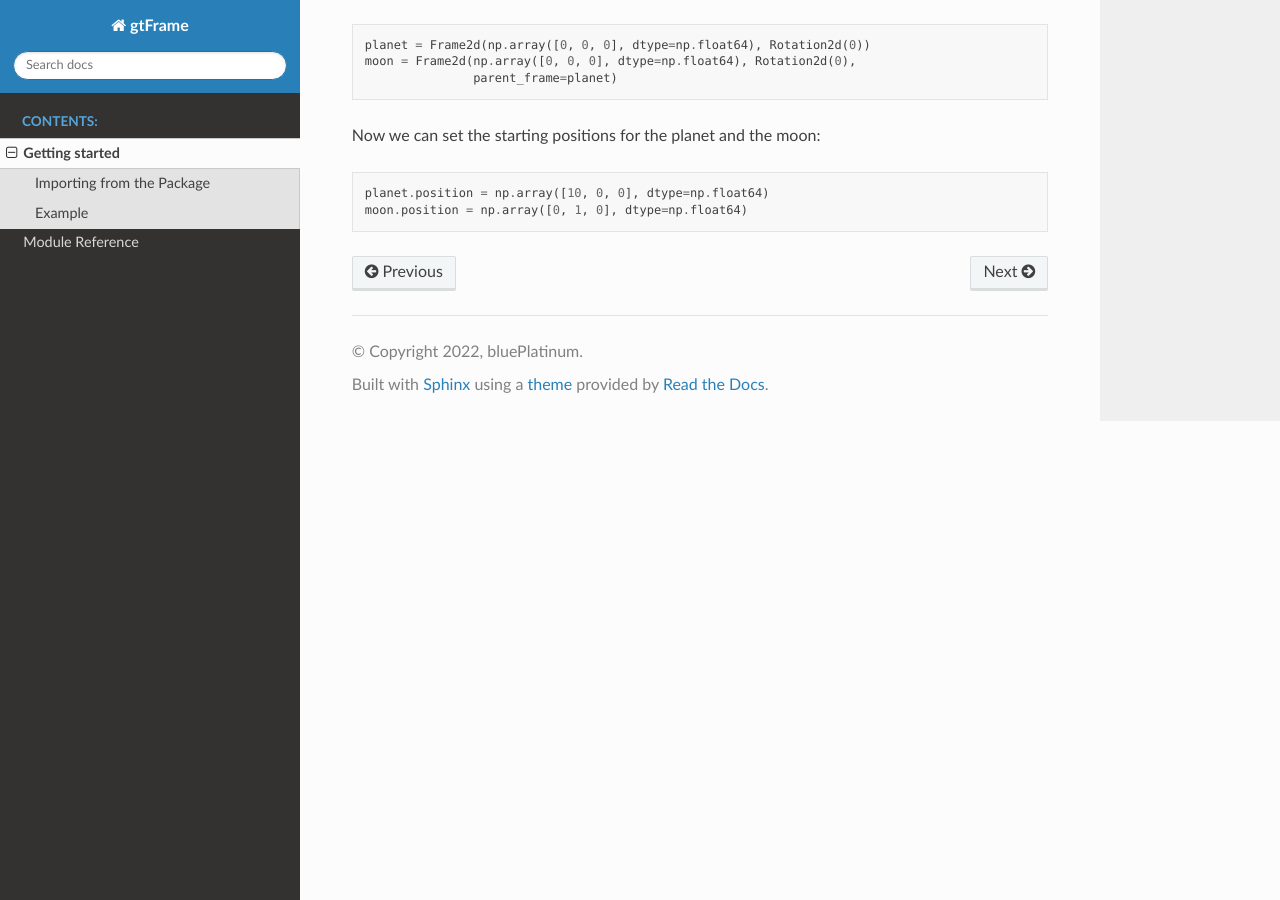
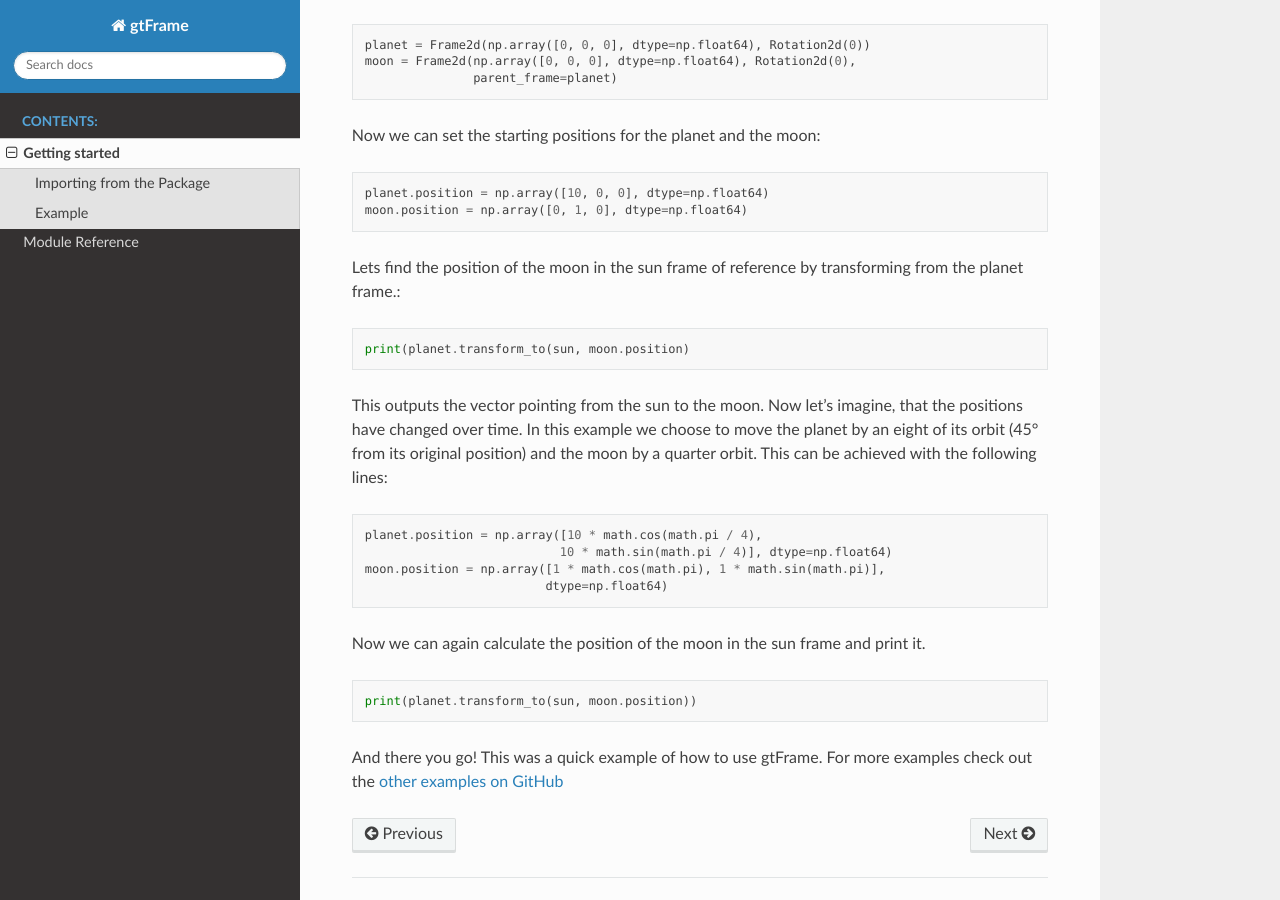
Before and after one commit to bluePlatinum/gtFrame, a Sphinx documentation site: the page built from docs/source/getting_started.rst, in a window 1280 px wide and 900 px high, scrolled down 1365 px. Built offline with Sphinx 7.4.7 and the Read the Docs theme 2.0.0, drawn with Linux system fonts in a browser that asks for light colours; some of the changed text lies outside the part shown.

Commit message:
finished writing "Getting Started"-documentation // added gettingStarted.py example

```diff
--- a/docs/source/getting_started.rst
+++ b/docs/source/getting_started.rst
@@ -17,7 +17,7 @@ or for 3d-space ::
     from gtFrame.rotation import Frame3d, origin3d
 
 Further information on the different classes can be found in the
-`module_reference`_
+:ref:`module-reference`
 
 Example
 -------
@@ -64,3 +64,28 @@ Now we can set the starting positions for the planet and the moon::
 
     planet.position = np.array([10, 0, 0], dtype=np.float64)
     moon.position = np.array([0, 1, 0], dtype=np.float64)
+
+Lets find the position of the moon in the sun frame of reference by
+transforming from the planet frame.::
+
+    print(planet.transform_to(sun, moon.position)
+
+This outputs the vector pointing from the sun to the moon.
+Now let's imagine, that the positions have changed over time. In this example
+we choose to move the planet by an eight of its orbit (45° from its original
+position) and the moon by a quarter orbit. This can be achieved with the
+following lines: ::
+
+    planet.position = np.array([10 * math.cos(math.pi / 4),
+                               10 * math.sin(math.pi / 4)], dtype=np.float64)
+    moon.position = np.array([1 * math.cos(math.pi), 1 * math.sin(math.pi)],
+                             dtype=np.float64)
+
+Now we can again calculate the position of the moon in the sun frame and print
+it. ::
+
+    print(planet.transform_to(sun, moon.position))
+
+And there you go! This was a quick example of how to use gtFrame. For more
+examples check out the `other examples on GitHub
+<https://github.com/bluePlatinum/gtFrame/tree/master/examples>`_
--- a/docs/source/module_ref.rst
+++ b/docs/source/module_ref.rst
@@ -1,4 +1,4 @@
-.. _module_reference:
+.. _module-reference:
 Module Reference
 ================
 
```
Also changed, not shown: 1 other file.
